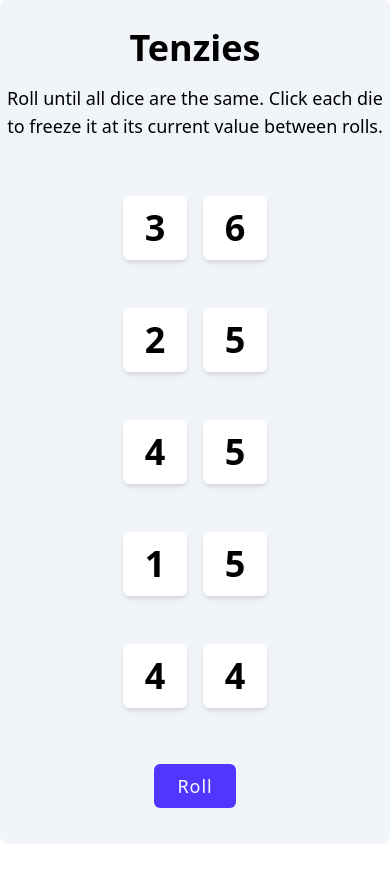
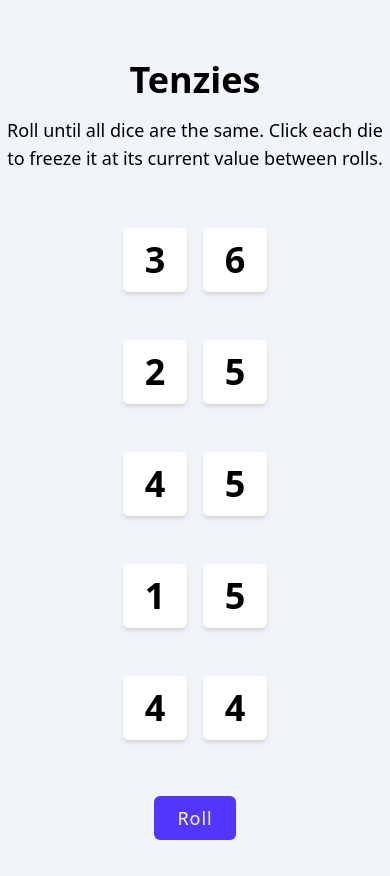
Before and after one commit to thisisyashgarg/tenzies-game, a React (Vite) app: page / in a window 390 px wide. Before the commit the page ends 844 px from the top, so only its background shows below. Built offline with nearby package versions, Linux system fonts and the light colour scheme.

Commit message:
removed the heading visibility issue

```diff
--- a/src/App.tsx
+++ b/src/App.tsx
@@ -77,12 +77,12 @@ export default function App() {
     //   </button>
     // </main>
 
-    <main className="h-screen sm:h-screen  bg-slate-100 rounded-lg flex flex-col justify-center items-center overflow-x-hidden">
+    <main className="h-screen sm:h-screen  rounded-lg flex flex-col justify-center items-center overflow-x-hidden my-4 sm:my-8">
       {tenzies && <ConfettiEffect />}
-      <h1 className="text-4xl sm:text-6xl font-bold mb-4 text-center">
+      <h1 className="text-4xl sm:text-6xl font-bold mb-4 mt-8 sm:mt-0 text-center">
         Tenzies
       </h1>
-      <p className="text-lg  sm:text-2xl max-w-md mb-8 text-center">
+      <p className="text-lg sm:text-2xl max-w-md mb-8 text-center">
         Roll until all dice are the same. Click each die to freeze it at its
         current value between rolls.
       </p>
--- a/src/index.html
+++ b/src/index.html
@@ -7,7 +7,7 @@
     <title>Tenzies Game</title>
     <link rel="stylesheet" href="index.css" />
   </head>
-  <body>
+  <body class="bg-slate-100">
     <div id="root"></div>
     <script type="module" src="index.tsx"></script>
   </body>
```
